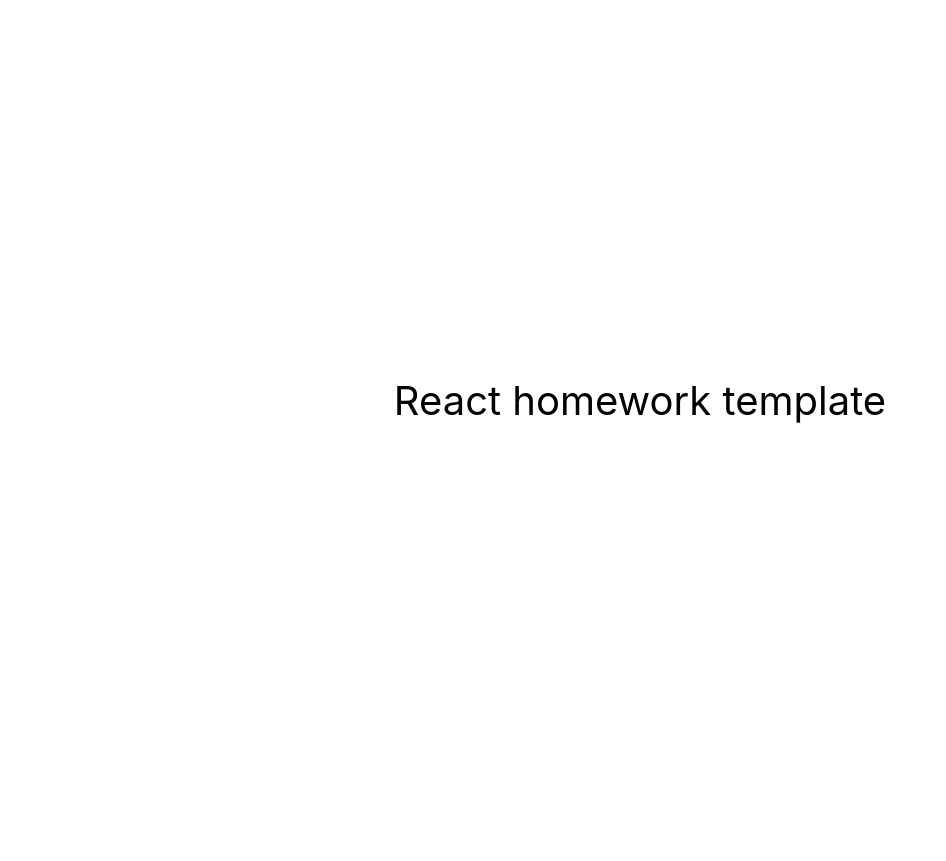
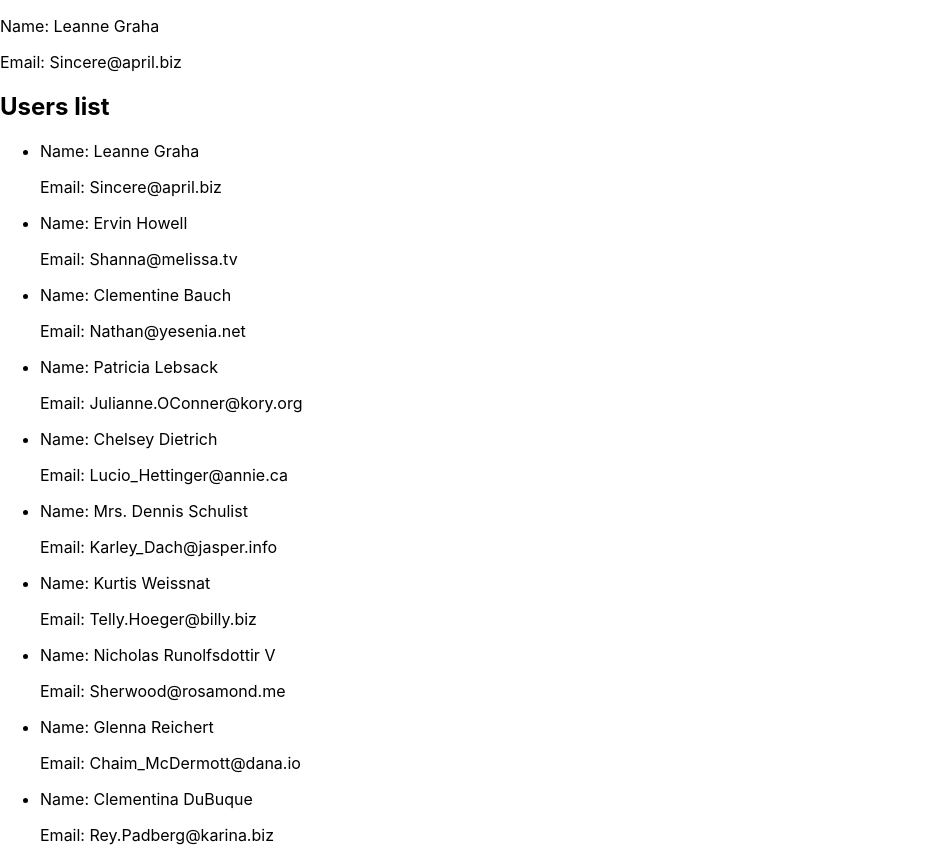
Before and after one commit to LiliyaFaizulina/react-practice, a React (Create React App) app: page / in a window 1280 px wide. Shown: the whole page, without its empty margins (0-946 px from the left). Before the commit the page ends 800 px from the top, so only its background shows below. Built offline with nearby package versions, Linux system fonts and the light colour scheme.

Commit message:
add prop-types

```diff
--- a/package.json
+++ b/package.json
@@ -7,6 +7,7 @@
     "@testing-library/jest-dom": "^5.16.3",
     "@testing-library/react": "^12.1.4",
     "@testing-library/user-event": "^13.5.0",
+    "prop-types": "^15.8.1",
     "react": "^18.1.0",
     "react-dom": "^18.1.0",
     "react-scripts": "5.0.1",
--- a/src/components/App.jsx
+++ b/src/components/App.jsx
@@ -1,16 +1,17 @@
+import { User } from "./User/User";
+import { users } from "../data/users";
+import { UserList } from "./UserList/UserList";
+import { Section } from "./Section/Section";
+
 export const App = () => {
   return (
-    <div
-      style={{
-        height: '100vh',
-        display: 'flex',
-        justifyContent: 'center',
-        alignItems: 'center',
-        fontSize: 40,
-        color: '#010101'
-      }}
-    >
-      React homework template
-    </div>
+    <>
+      <Section>
+        <User user={users[0]} />
+      </Section>
+      <Section title="Users list">
+        <UserList users={users} />
+      </Section>
+    </>
   );
 };
--- /dev/null
+++ b/src/components/Section/Section.jsx
@@ -0,0 +1,15 @@
+import PropTypes from "prop-types";
+
+export const Section = ({ children, title }) => {
+  return (
+    <section>
+      {title && <h2>{title}</h2>}
+      {children}
+    </section>
+  );
+};
+
+Section.propTypes = {
+  children: PropTypes.node.isRequired,
+  title: PropTypes.string,
+};
--- /dev/null
+++ b/src/components/User/User.jsx
@@ -0,0 +1,16 @@
+import PropTypes from "prop-types";
+export const User = ({ user: { name, email } }) => {
+  return (
+    <div>
+      <p>Name: {name}</p>
+      <p>Email: {email}</p>
+    </div>
+  );
+};
+
+User.propTypes = {
+  user: PropTypes.shape({
+    name: PropTypes.string.isRequired,
+    email: PropTypes.string.isRequired,
+  }).isRequired,
+};
--- /dev/null
+++ b/src/components/UserList/UserList.jsx
@@ -0,0 +1,20 @@
+import PropTypes from "prop-types";
+import { User } from "../User/User";
+
+export const UserList = ({ users }) => {
+  return (
+    <ul>
+      {users.map((user) => {
+        return (
+          <li key={user.id}>
+            <User user={user} />
+          </li>
+        );
+      })}
+    </ul>
+  );
+};
+
+UserList.propTypes = {
+    users: PropTypes.arrayOf(PropTypes.shape()).isRequired
+}
--- /dev/null
+++ b/src/data/users.js
@@ -0,0 +1,232 @@
+export const users = [
+  {
+    id: '5b9289',
+    name: 'Leanne Graha',
+    username: 'Bret',
+    email: 'Sincere@april.biz',
+    address: {
+      street: 'Kulas Light',
+      suite: 'Apt. 556',
+      city: 'Gwenborough',
+      zipcode: '92998-3874',
+      geo: {
+        lat: '-37.3159',
+        lng: '81.1496',
+      },
+    },
+    phone: '1-770-736-8031 x56442',
+    website: 'hildegard.org',
+    company: {
+      name: 'Romaguera-Crona',
+      catchPhrase: 'Multi-layered client-server neural-net',
+      bs: 'harness real-time e-markets',
+    },
+  },
+  {
+    id: 'b477dc',
+    name: 'Ervin Howell',
+    username: 'Antonette',
+    email: 'Shanna@melissa.tv',
+    address: {
+      street: 'Victor Plains',
+      suite: 'Suite 879',
+      city: 'Wisokyburgh',
+      zipcode: '90566-7771',
+      geo: {
+        lat: '-43.9509',
+        lng: '-34.4618',
+      },
+    },
+    phone: '010-692-6593 x09125',
+    website: 'anastasia.net',
+    company: {
+      name: 'Deckow-Crist',
+      catchPhrase: 'Proactive didactic contingency',
+      bs: 'synergize scalable supply-chains',
+    },
+  },
+  {
+    id: 'afe2b5',
+    name: 'Clementine Bauch',
+    username: 'Samantha',
+    email: 'Nathan@yesenia.net',
+    address: {
+      street: 'Douglas Extension',
+      suite: 'Suite 847',
+      city: 'McKenziehaven',
+      zipcode: '59590-4157',
+      geo: {
+        lat: '-68.6102',
+        lng: '-47.0653',
+      },
+    },
+    phone: '1-463-123-4447',
+    website: 'ramiro.info',
+    company: {
+      name: 'Romaguera-Jacobson',
+      catchPhrase: 'Face to face bifurcated interface',
+      bs: 'e-enable strategic applications',
+    },
+  },
+  {
+    id: '4a95f5',
+    name: 'Patricia Lebsack',
+    username: 'Karianne',
+    email: 'Julianne.OConner@kory.org',
+    address: {
+      street: 'Hoeger Mall',
+      suite: 'Apt. 692',
+      city: 'South Elvis',
+      zipcode: '53919-4257',
+      geo: {
+        lat: '29.4572',
+        lng: '-164.2990',
+      },
+    },
+    phone: '493-170-9623 x156',
+    website: 'kale.biz',
+    company: {
+      name: 'Robel-Corkery',
+      catchPhrase: 'Multi-tiered zero tolerance productivity',
+      bs: 'transition cutting-edge web services',
+    },
+  },
+  {
+    id: '1a3403',
+    name: 'Chelsey Dietrich',
+    username: 'Kamren',
+    email: 'Lucio_Hettinger@annie.ca',
+    address: {
+      street: 'Skiles Walks',
+      suite: 'Suite 351',
+      city: 'Roscoeview',
+      zipcode: '33263',
+      geo: {
+        lat: '-31.8129',
+        lng: '62.5342',
+      },
+    },
+    phone: '(254)954-1289',
+    website: 'demarco.info',
+    company: {
+      name: 'Keebler LLC',
+      catchPhrase: 'User-centric fault-tolerant solution',
+      bs: 'revolutionize end-to-end systems',
+    },
+  },
+  {
+    id: 'f642eb',
+    name: 'Mrs. Dennis Schulist',
+    username: 'Leopoldo_Corkery',
+    email: 'Karley_Dach@jasper.info',
+    address: {
+      street: 'Norberto Crossing',
+      suite: 'Apt. 950',
+      city: 'South Christy',
+      zipcode: '23505-1337',
+      geo: {
+        lat: '-71.4197',
+        lng: '71.7478',
+      },
+    },
+    phone: '1-477-935-8478 x6430',
+    website: 'ola.org',
+    company: {
+      name: 'Considine-Lockman',
+      catchPhrase: 'Synchronised bottom-line interface',
+      bs: 'e-enable innovative applications',
+    },
+  },
+  {
+    id: 'af95da',
+    name: 'Kurtis Weissnat',
+    username: 'Elwyn.Skiles',
+    email: 'Telly.Hoeger@billy.biz',
+    address: {
+      street: 'Rex Trail',
+      suite: 'Suite 280',
+      city: 'Howemouth',
+      zipcode: '58804-1099',
+      geo: {
+        lat: '24.8918',
+        lng: '21.8984',
+      },
+    },
+    phone: '210.067.6132',
+    website: 'elvis.io',
+    company: {
+      name: 'Johns Group',
+      catchPhrase: 'Configurable multimedia task-force',
+      bs: 'generate enterprise e-tailers',
+    },
+  },
+  {
+    id: '867fbf',
+    name: 'Nicholas Runolfsdottir V',
+    username: 'Maxime_Nienow',
+    email: 'Sherwood@rosamond.me',
+    address: {
+      street: 'Ellsworth Summit',
+      suite: 'Suite 729',
+      city: 'Aliyaview',
+      zipcode: '45169',
+      geo: {
+        lat: '-14.3990',
+        lng: '-120.7677',
+      },
+    },
+    phone: '586.493.6943 x140',
+    website: 'jacynthe.com',
+    company: {
+      name: 'Abernathy Group',
+      catchPhrase: 'Implemented secondary concept',
+      bs: 'e-enable extensible e-tailers',
+    },
+  },
+  {
+    id: '888a5f',
+    name: 'Glenna Reichert',
+    username: 'Delphine',
+    email: 'Chaim_McDermott@dana.io',
+    address: {
+      street: 'Dayna Park',
+      suite: 'Suite 449',
+      city: 'Bartholomebury',
+      zipcode: '76495-3109',
+      geo: {
+        lat: '24.6463',
+        lng: '-168.8889',
+      },
+    },
+    phone: '(775)976-6794 x41206',
+    website: 'conrad.com',
+    company: {
+      name: 'Yost and Sons',
+      catchPhrase: 'Switchable contextually-based project',
+      bs: 'aggregate real-time technologies',
+    },
+  },
+  {
+    id: '8335b7',
+    name: 'Clementina DuBuque',
+    username: 'Moriah.Stanton',
+    email: 'Rey.Padberg@karina.biz',
+    address: {
+      street: 'Kattie Turnpike',
+      suite: 'Suite 198',
+      city: 'Lebsackbury',
+      zipcode: '31428-2261',
+      geo: {
+        lat: '-38.2386',
+        lng: '57.2232',
+      },
+    },
+    phone: '024-648-3804',
+    website: 'ambrose.net',
+    company: {
+      name: 'Hoeger LLC',
+      catchPhrase: 'Centralized empowering task-force',
+      bs: 'target end-to-end models',
+    },
+  },
+];
```
Also changed, not shown: 1 other file (tests, documents, lock files or other folders).
